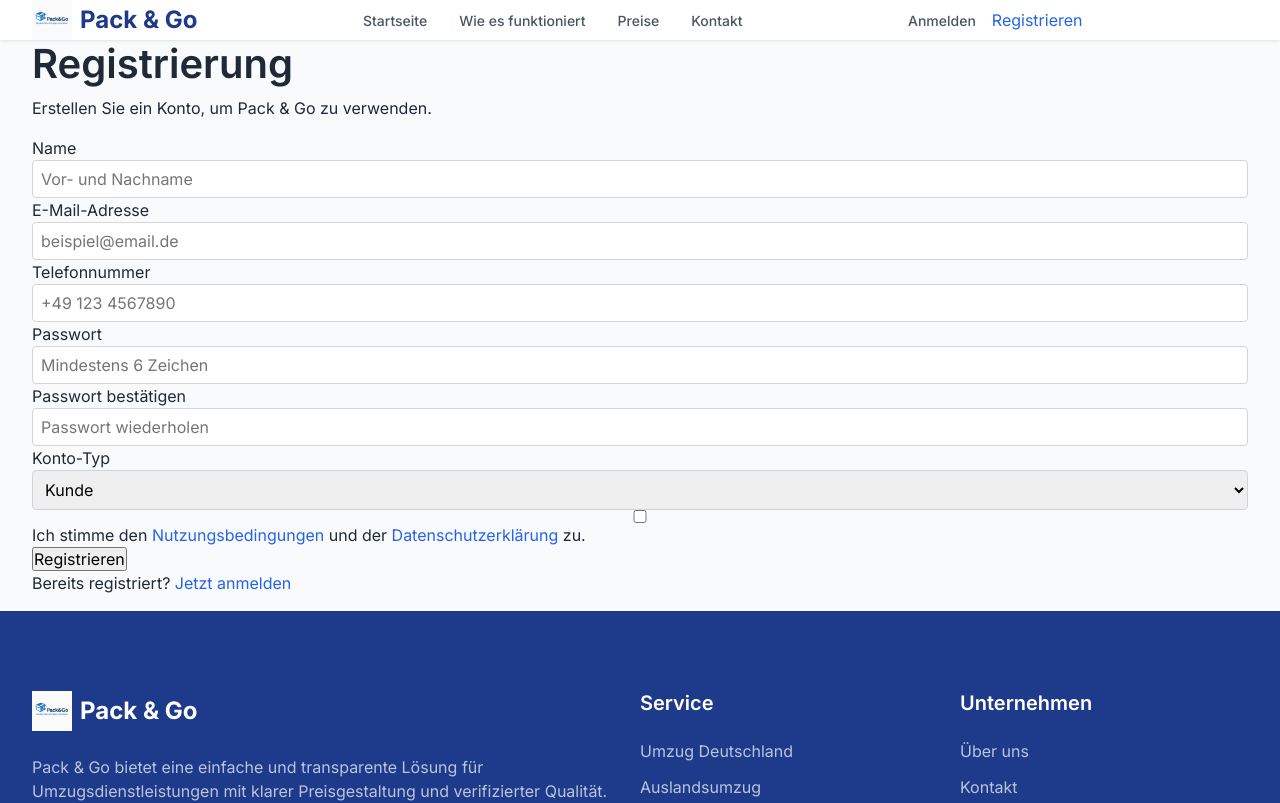
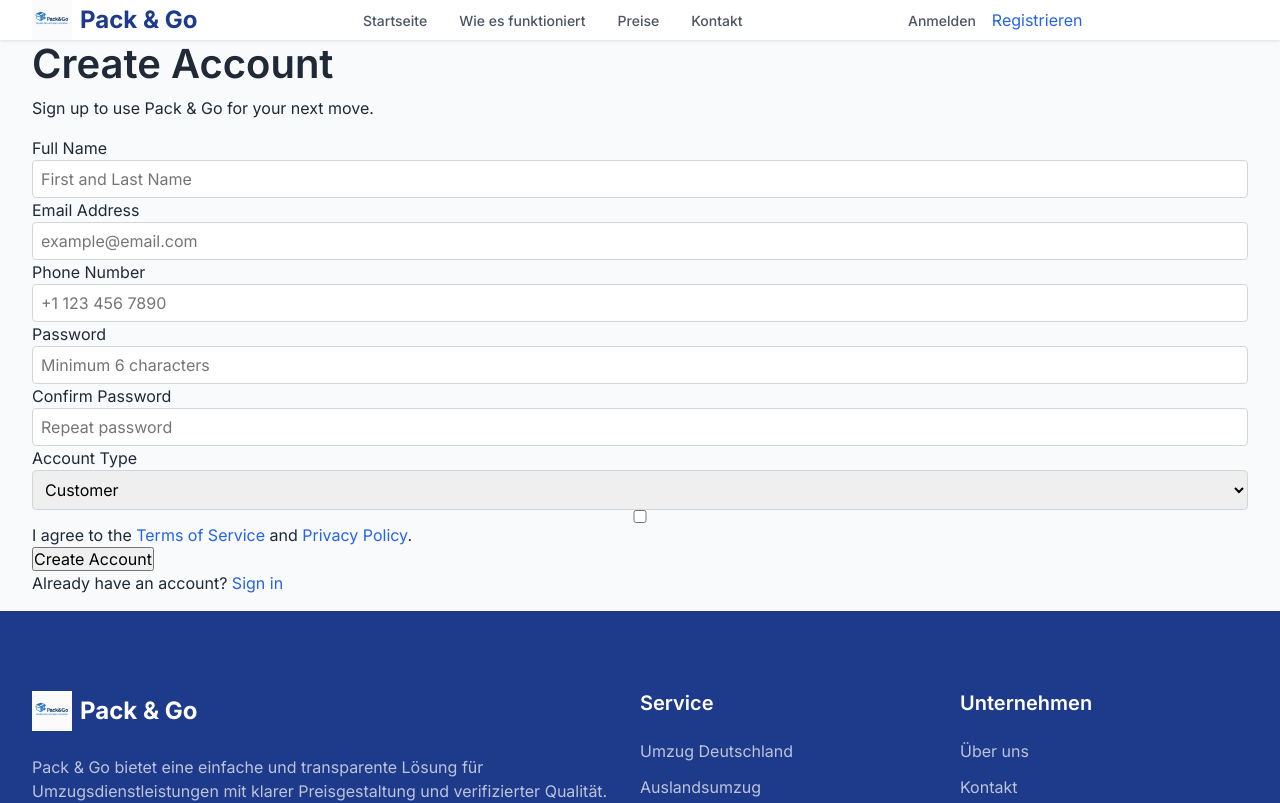
Before and after one commit to jili0/pack-and-go, a Next.js app: page /register in a window 1280 px wide. Shown: the top 803 px of the page. Built offline with nearby package versions, Linux system fonts and the light colour scheme; no server answers.

Commit message:
fix deployment error

```diff
--- a/src/app/(auth)/register/page.jsx
+++ b/src/app/(auth)/register/page.jsx
@@ -1,13 +1,14 @@
 // src/app/(auth)/register/page.jsx
 'use client';
 
-import { useState } from 'react';
+import { useState, Suspense } from 'react';
 import { useRouter } from 'next/navigation';
 import Link from 'next/link';
 import { useAuth } from '@/context/AuthContext';
 import styles from '@/app/styles/Components.module.css';
 
-const RegisterPage = () => {
+// Component for the content of the register form
+const RegisterContent = () => {
   const router = useRouter();
   const { register } = useAuth();
 
@@ -17,7 +18,7 @@ const RegisterPage = () => {
     phone: '',
     password: '',
     confirmPassword: '',
-    role: 'user', // Standard: normaler Benutzer
+    role: 'user', // Default: regular user
     terms: false,
   });
 
@@ -32,7 +33,7 @@ const RegisterPage = () => {
       [name]: type === 'checkbox' ? checked : value,
     });
 
-    // Fehler beim Tippen löschen
+    // Clear errors when typing
     if (errors[name]) {
       setErrors({
         ...errors,
@@ -45,31 +46,31 @@ const RegisterPage = () => {
     const newErrors = {};
 
     if (!formData.name) {
-      newErrors.name = 'Name ist erforderlich';
+      newErrors.name = 'Name is required';
     }
 
     if (!formData.email) {
-      newErrors.email = 'E-Mail-Adresse ist erforderlich';
+      newErrors.email = 'Email address is required';
     } else if (!/\S+@\S+\.\S+/.test(formData.email)) {
-      newErrors.email = 'E-Mail-Adresse ist ungültig';
+      newErrors.email = 'Email address is invalid';
     }
 
     if (!formData.phone) {
-      newErrors.phone = 'Telefonnummer ist erforderlich';
+      newErrors.phone = 'Phone number is required';
     }
 
     if (!formData.password) {
-      newErrors.password = 'Passwort ist erforderlich';
+      newErrors.password = 'Password is required';
     } else if (formData.password.length < 6) {
-      newErrors.password = 'Passwort muss mindestens 6 Zeichen lang sein';
+      newErrors.password = 'Password must be at least 6 characters';
     }
 
     if (formData.password !== formData.confirmPassword) {
-      newErrors.confirmPassword = 'Passwörter stimmen nicht überein';
+      newErrors.confirmPassword = 'Passwords do not match';
     }
 
     if (!formData.terms) {
-      newErrors.terms = 'Sie müssen den Nutzungsbedingungen zustimmen';
+      newErrors.terms = 'You must agree to the Terms of Service';
     }
 
     setErrors(newErrors);
@@ -86,30 +87,30 @@ const RegisterPage = () => {
     setIsSubmitting(true);
     setRegisterError(null);
 
-    // Passwort-Bestätigung aus Daten entfernen vor dem Senden
+    // Remove password confirmation from data before sending
     const { confirmPassword, terms, ...registrationData } = formData;
 
     try {
       const result = await register(registrationData);
 
       if (result.success) {
-        // Weiterleitung zum Dashboard
+        // Redirect to dashboard
         router.push(formData.role === 'user' ? '/user' : '/company/setup');
       } else {
-        setRegisterError(result.message || 'Registrierung fehlgeschlagen');
+        setRegisterError(result.message || 'Registration failed');
+        setIsSubmitting(false);
       }
     } catch (error) {
-      setRegisterError('Ein Fehler ist aufgetreten. Bitte versuchen Sie es später erneut.');
-    } finally {
+      console.error('Registration error:', error);
+      setRegisterError('An error occurred. Please try again later.');
       setIsSubmitting(false);
     }
   };
 
   return (
-    <div className="container py-8">
     <div className={styles.authForm}>
-        <h1 className={styles.authTitle}>Registrierung</h1>
-        <p className={styles.authDescription}>Erstellen Sie ein Konto, um Pack & Go zu verwenden.</p>
+      <h1 className={styles.authTitle}>Create Account</h1>
+      <p className={styles.authDescription}>Sign up to use Pack & Go for your next move.</p>
 
       {registerError && (
         <div className={`${styles.alert} ${styles.alertDanger}`}>
@@ -126,7 +127,7 @@ const RegisterPage = () => {
 
       <form onSubmit={handleSubmit}>
         <div className={styles.formField}>
-            <label htmlFor="name" className={styles.formLabel}>Name</label>
+          <label htmlFor="name" className={styles.formLabel}>Full Name</label>
           <input
             type="text"
             id="name"
@@ -134,14 +135,14 @@ const RegisterPage = () => {
             value={formData.name}
             onChange={handleChange}
             className={`${styles.formInput} ${errors.name ? styles.formInputError : ''}`}
-              placeholder="Vor- und Nachname"
+            placeholder="First and Last Name"
             disabled={isSubmitting}
           />
           {errors.name && <p className={styles.formError}>{errors.name}</p>}
         </div>
 
         <div className={styles.formField}>
-            <label htmlFor="email" className={styles.formLabel}>E-Mail-Adresse</label>
+          <label htmlFor="email" className={styles.formLabel}>Email Address</label>
           <input
             type="email"
             id="email"
@@ -149,14 +150,14 @@ const RegisterPage = () => {
             value={formData.email}
             onChange={handleChange}
             className={`${styles.formInput} ${errors.email ? styles.formInputError : ''}`}
-              placeholder="beispiel@email.de"
+            placeholder="example@email.com"
             disabled={isSubmitting}
           />
           {errors.email && <p className={styles.formError}>{errors.email}</p>}
         </div>
 
         <div className={styles.formField}>
-            <label htmlFor="phone" className={styles.formLabel}>Telefonnummer</label>
+          <label htmlFor="phone" className={styles.formLabel}>Phone Number</label>
           <input
             type="tel"
             id="phone"
@@ -164,14 +165,14 @@ const RegisterPage = () => {
             value={formData.phone}
             onChange={handleChange}
             className={`${styles.formInput} ${errors.phone ? styles.formInputError : ''}`}
-              placeholder="+49 123 4567890"
+            placeholder="+1 123 456 7890"
             disabled={isSubmitting}
           />
           {errors.phone && <p className={styles.formError}>{errors.phone}</p>}
         </div>
 
         <div className={styles.formField}>
-            <label htmlFor="password" className={styles.formLabel}>Passwort</label>
+          <label htmlFor="password" className={styles.formLabel}>Password</label>
           <input
             type="password"
             id="password"
@@ -179,14 +180,14 @@ const RegisterPage = () => {
             value={formData.password}
             onChange={handleChange}
             className={`${styles.formInput} ${errors.password ? styles.formInputError : ''}`}
-              placeholder="Mindestens 6 Zeichen"
+            placeholder="Minimum 6 characters"
             disabled={isSubmitting}
           />
           {errors.password && <p className={styles.formError}>{errors.password}</p>}
         </div>
 
         <div className={styles.formField}>
-            <label htmlFor="confirmPassword" className={styles.formLabel}>Passwort bestätigen</label>
+          <label htmlFor="confirmPassword" className={styles.formLabel}>Confirm Password</label>
           <input
             type="password"
             id="confirmPassword"
@@ -194,14 +195,14 @@ const RegisterPage = () => {
             value={formData.confirmPassword}
             onChange={handleChange}
             className={`${styles.formInput} ${errors.confirmPassword ? styles.formInputError : ''}`}
-              placeholder="Passwort wiederholen"
+            placeholder="Repeat password"
             disabled={isSubmitting}
           />
           {errors.confirmPassword && <p className={styles.formError}>{errors.confirmPassword}</p>}
         </div>
 
         <div className={styles.formField}>
-            <label htmlFor="role" className={styles.formLabel}>Konto-Typ</label>
+          <label htmlFor="role" className={styles.formLabel}>Account Type</label>
           <select
             id="role"
             name="role"
@@ -210,8 +211,8 @@ const RegisterPage = () => {
             className={styles.formInput}
             disabled={isSubmitting}
           >
-              <option value="user">Kunde</option>
-              <option value="company">Umzugsunternehmen</option>
+            <option value="user">Customer</option>
+            <option value="company">Moving Company</option>
           </select>
         </div>
 
@@ -226,25 +227,42 @@ const RegisterPage = () => {
             disabled={isSubmitting}
           />
           <label htmlFor="terms" className={styles.checkboxLabel}>
-              Ich stimme den <Link href="/terms" target="_blank" className={styles.formFooterLink}>Nutzungsbedingungen</Link> und der <Link href="/privacy" target="_blank" className={styles.formFooterLink}>Datenschutzerklärung</Link> zu.
+            I agree to the <Link href="/terms" target="_blank" className={styles.formFooterLink}>Terms of Service</Link> and <Link href="/privacy" target="_blank" className={styles.formFooterLink}>Privacy Policy</Link>.
           </label>
         </div>
         {errors.terms && <p className={styles.formError}>{errors.terms}</p>}
 
         <button type="submit" className={styles.submitButton} disabled={isSubmitting}>
-            {isSubmitting ? 'Registrierung...' : 'Registrieren'}
+          {isSubmitting ? 'Creating Account...' : 'Create Account'}
         </button>
       </form>
 
       <div className={styles.formFooter}>
         <p>
-            Bereits registriert?
-            <Link href="/login" className={styles.formFooterLink}> Jetzt anmelden</Link>
+          Already have an account?
+          <Link href="/login" className={styles.formFooterLink}> Sign in</Link>
         </p>
-        </div>
       </div>
     </div>
   );
 };
 
+// Simple fallback component
+const RegisterSkeleton = () => (
+  <div className={styles.authForm}>
+    <h1 className={styles.authTitle}>Loading...</h1>
+  </div>
+);
+
+// Main component with Suspense boundary
+const RegisterPage = () => {
+  return (
+    <div className="container py-8">
+      <Suspense fallback={<RegisterSkeleton />}>
+        <RegisterContent />
+      </Suspense>
+    </div>
+  );
+};
+
 export default RegisterPage;
```
Also changed, not shown: src/app/(auth)/login/page.jsx (+37 -20 lines). Lines whose indentation alone changed are shown as unchanged.
